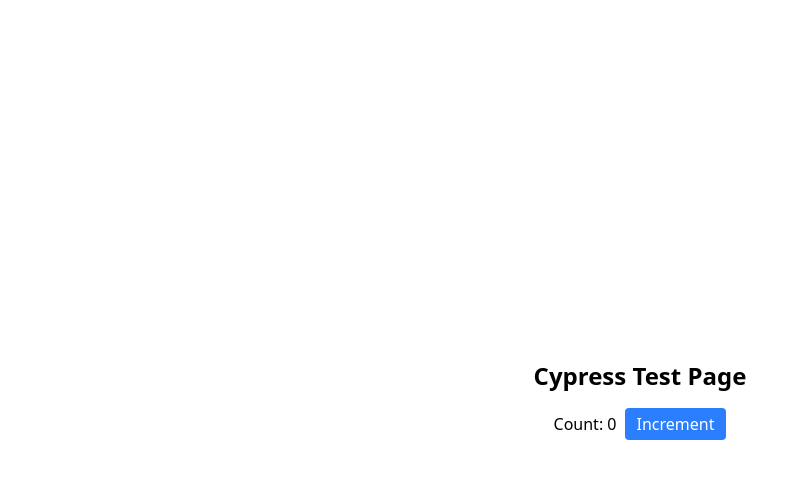
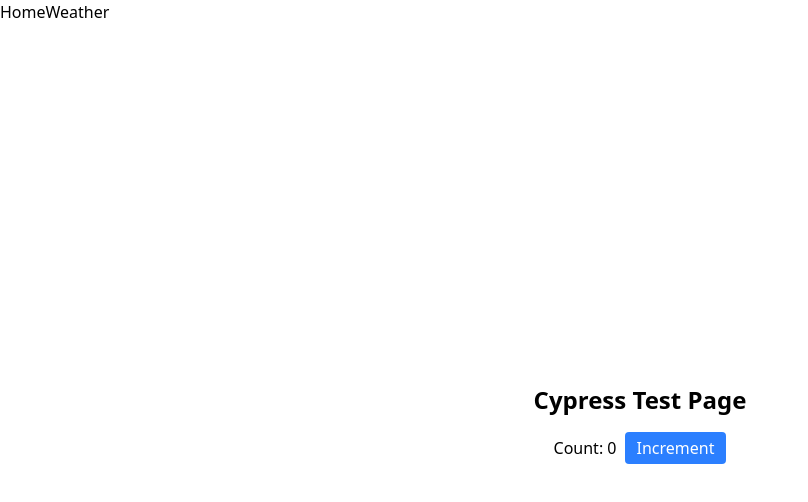
Before and after one commit to JonasW7/Baden_Hackathon_Tomapo_Retail, a React (Vite) app: page / in a window 1280 px wide. Shown: the top 502 px of the page, without its empty margins (0-808 px from the left). Built offline with nearby package versions, Linux system fonts and the light colour scheme.

Commit message:
add navbar and change routing accordingly

```diff
--- a/eslint.config.js
+++ b/eslint.config.js
@@ -15,7 +15,7 @@
     extends: [
       js.configs.recommended,
       tseslint.configs.recommended,
-      reactHooks.configs["recommended-latest"],
+      reactHooks.configs.flat.recommended,
       reactRefresh.configs.vite,
     ],
     languageOptions: {
--- a/package.json
+++ b/package.json
@@ -26,7 +26,7 @@
     "@types/react-dom": "^19.1.9",
     "@vitejs/plugin-react": "^5.0.4",
     "eslint": "^9.36.0",
-    "eslint-plugin-react-hooks": "^5.2.0",
+    "eslint-plugin-react-hooks": "^7.0.1",
     "eslint-plugin-react-refresh": "^0.4.22",
     "globals": "^16.4.0",
     "start-server-and-test": "^2.1.2",
--- /dev/null
+++ b/src/components/organisms/Navbar.tsx
@@ -0,0 +1,14 @@
+import { NavLink } from "react-router";
+
+export default function Navbar() {
+  return (
+    <nav>
+      <NavLink to="/" end>
+        Home
+      </NavLink>
+      <NavLink to="/weather" >
+        Weather
+      </NavLink>
+    </nav>
+  );
+}
--- /dev/null
+++ b/src/components/templates/RootLayout.tsx
@@ -0,0 +1,15 @@
+// src/components/layouts/RootLayout.tsx
+import Navbar from "@/components/organisms/Navbar";
+import { Outlet } from "react-router-dom";
+
+export default function RootLayout() {
+  console.log("test")
+  return (
+    <>
+      <Navbar />
+      <main>
+        <Outlet />
+      </main>
+    </>
+  );
+}
--- a/src/router.tsx
+++ b/src/router.tsx
@@ -1,9 +1,15 @@
 import { createBrowserRouter } from "react-router-dom";
 import App from "@/components/pages/App";
+import WeatherStats from "@/components/pages/WeatherStats";
+import RootLayout from "@/components/templates/RootLayout";
 
 export const router = createBrowserRouter([
   {
     path: "/",
-    element: <App />,
+    Component: RootLayout,
+    children: [
+      { index: true, Component: App },
+      { path: "weather", Component: WeatherStats },
+    ],
   },
 ]);
```
Also changed, not shown: src/components/pages/WeatherStats.tsx (renamed from src/components/WeatherStats.tsx), 1 other file (tests, documents, lock files or other folders).
